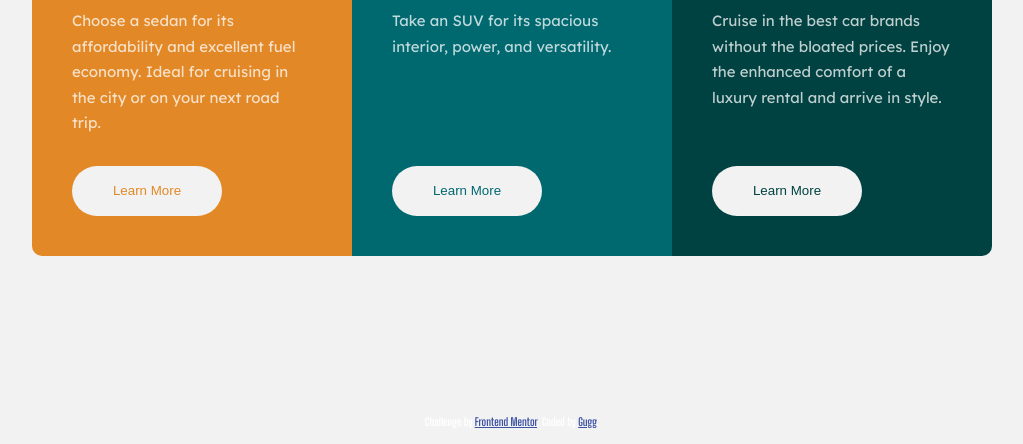
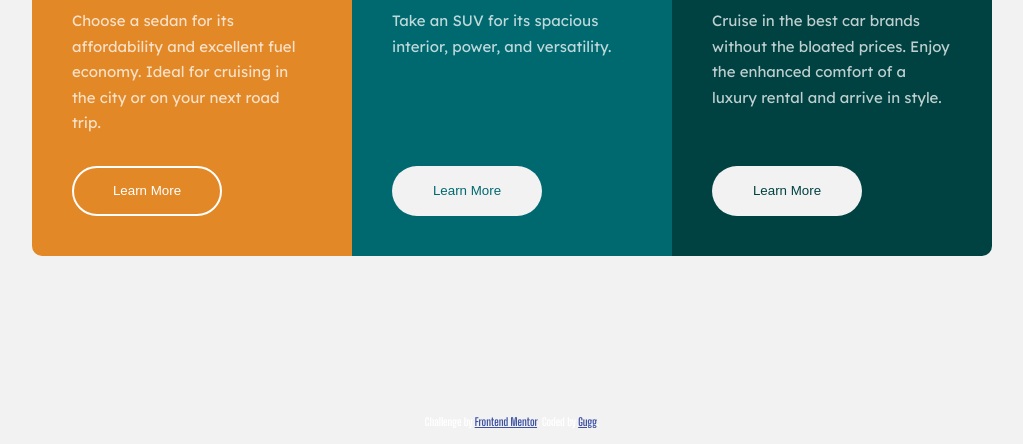
Before and after one commit to Gugg94/3-column-preview-card-component-main, a plain HTML site: page index.html in a window 1280 px wide. In both pictures the pointer is over the button 275 px from the left and 546 px from the top of the page. Shown: the part 356-800 px from the top of the page, without its empty margins (128-1151 px from the left). Drawn offline with Linux system fonts and the light colour scheme.

Commit message:
Adds hover style for buttons

```diff
--- a/css/style.css
+++ b/css/style.css
@@ -96,6 +96,14 @@ body {
   width: 150px;
   margin-top: auto;
 }
+.card__button:hover {
+  background-color: transparent;
+  border-color: white;
+  border-style: solid;
+  border-width: 2px;
+  color: white;
+  cursor: pointer;
+}
 
 @media (min-width: 768px) {
   html,
```
